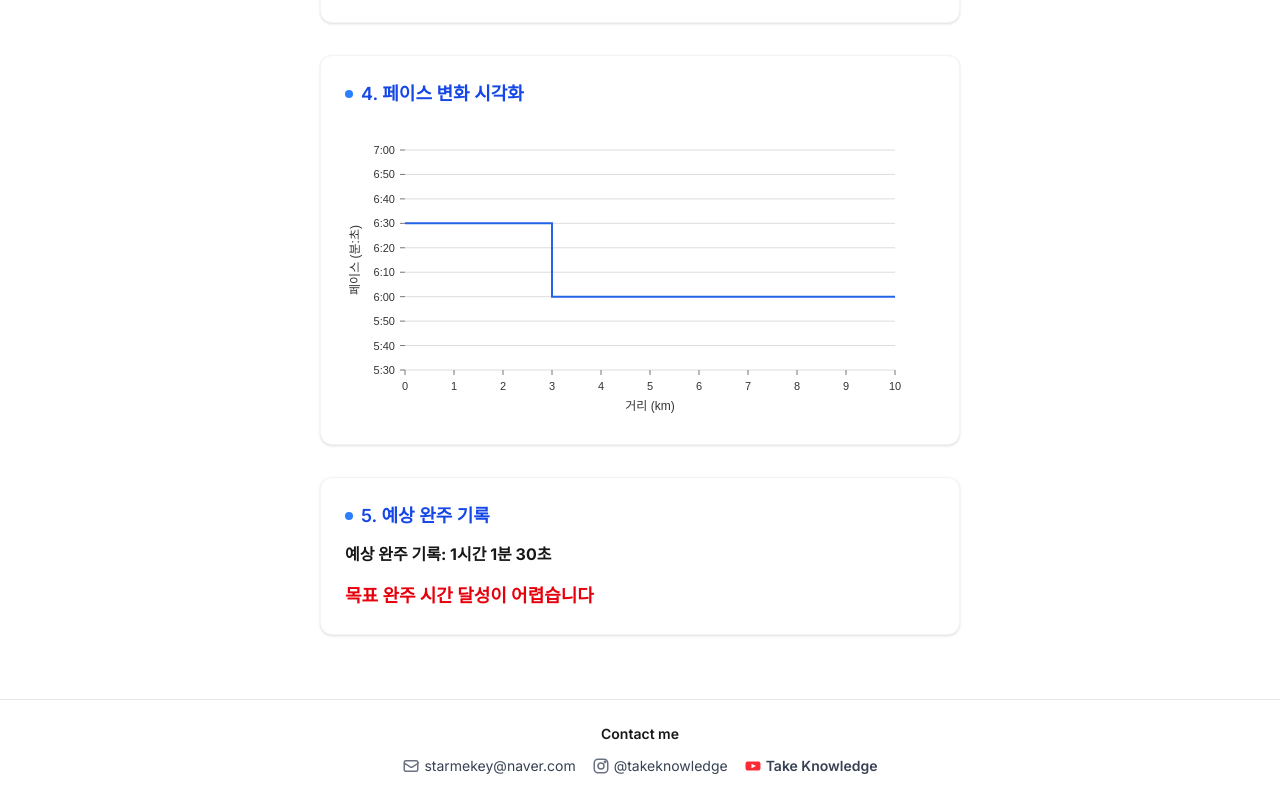
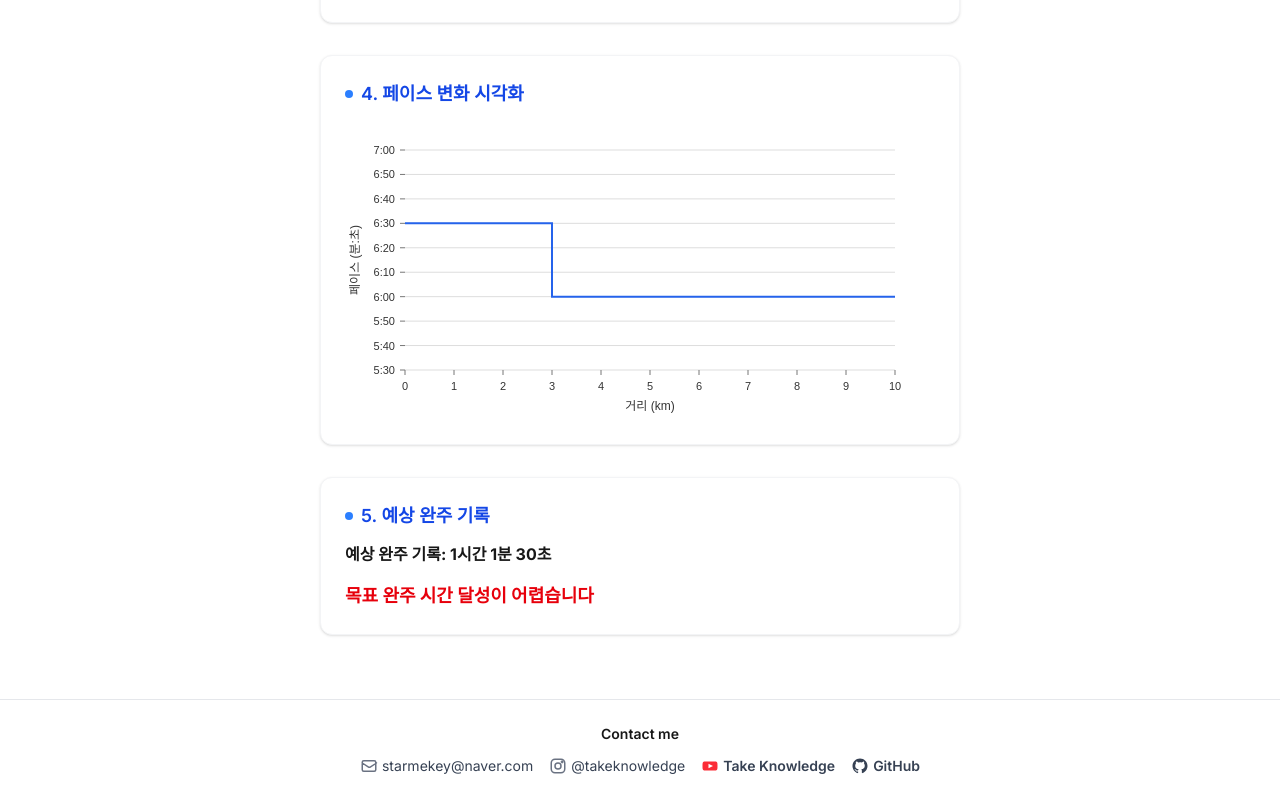
Before and after one commit to nomelancholy/running-pace-calculator, a Next.js app: page / in a window 1280 px wide. Shown: the part 588-1388 px from the top of the page. Built offline with nearby package versions, Linux system fonts and the light colour scheme.

Commit message:
13.
contact me에

github icon 넣고

@https://github.com/nomelancholy/running-pace-calculator

내 깃허브 주소로 링크로 걸어줘

그리고 목표거리 중 Full은 정수로 떨어지게 42km로 줄이자

README 내용에서도 42.195를 42km로 바꿔줘

```diff
--- a/src/app/layout.tsx
+++ b/src/app/layout.tsx
@@ -116,6 +116,24 @@
                 Take Knowledge
               </span>
             </a>
+            <a
+              href="https://github.com/nomelancholy/running-pace-calculator"
+              target="_blank"
+              rel="noopener noreferrer"
+              className="flex items-center gap-1 hover:underline"
+            >
+              {/* github icon */}
+              <svg
+                width="18"
+                height="18"
+                fill="currentColor"
+                viewBox="0 0 24 24"
+                className="text-gray-700"
+              >
+                <path d="M12 2C6.477 2 2 6.477 2 12c0 4.42 2.865 8.17 6.839 9.49.5.092.682-.217.682-.482 0-.237-.008-.866-.013-1.7-2.782.604-3.369-1.34-3.369-1.34-.454-1.156-1.11-1.463-1.11-1.463-.908-.62.069-.608.069-.608 1.003.07 1.531 1.03 1.531 1.03.892 1.529 2.341 1.087 2.91.831.092-.646.35-1.086.636-1.336-2.22-.253-4.555-1.11-4.555-4.943 0-1.091.39-1.984 1.029-2.683-.103-.253-.446-1.27.098-2.647 0 0 .84-.269 2.75 1.025A9.578 9.578 0 0112 6.836c.85.004 1.705.114 2.504.336 1.909-1.294 2.747-1.025 2.747-1.025.546 1.377.203 2.394.1 2.647.64.699 1.028 1.592 1.028 2.683 0 3.842-2.339 4.687-4.566 4.935.359.309.678.919.678 1.852 0 1.336-.012 2.415-.012 2.743 0 .267.18.578.688.48C19.138 20.167 22 16.418 22 12c0-5.523-4.477-10-10-10z" />
+              </svg>
+              <span className="text-gray-700 font-semibold">GitHub</span>
+            </a>
           </div>
         </footer>
       </body>
--- a/src/components/DistanceSelector.tsx
+++ b/src/components/DistanceSelector.tsx
@@ -9,7 +9,7 @@
   { label: "5km", value: 5 },
   { label: "10km", value: 10 },
   { label: "Half (21km)", value: 21 },
-  { label: "Full (42.195km)", value: 42.195 },
+  { label: "Full (42km)", value: 42 },
 ];
 
 interface DistanceSelectorProps {
```
Also changed, not shown: 1 other file (tests, documents, lock files or other folders).
